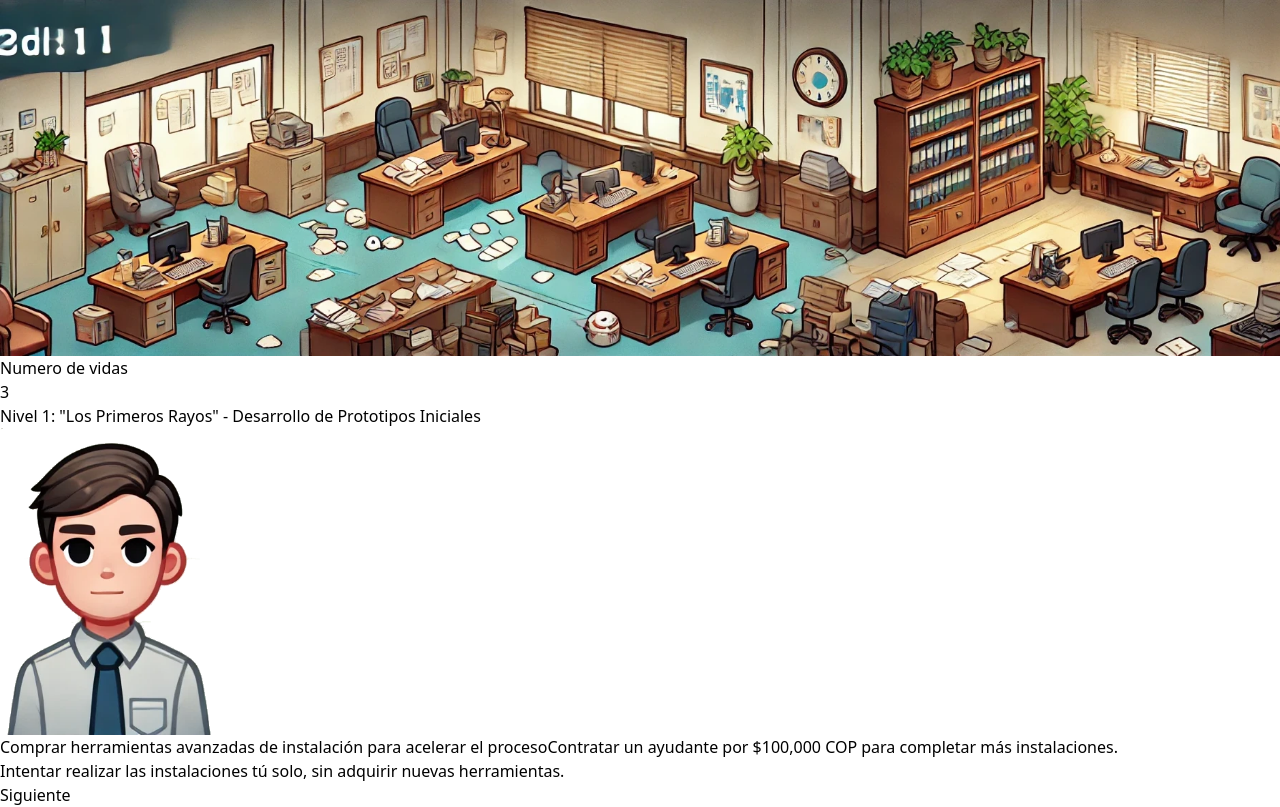
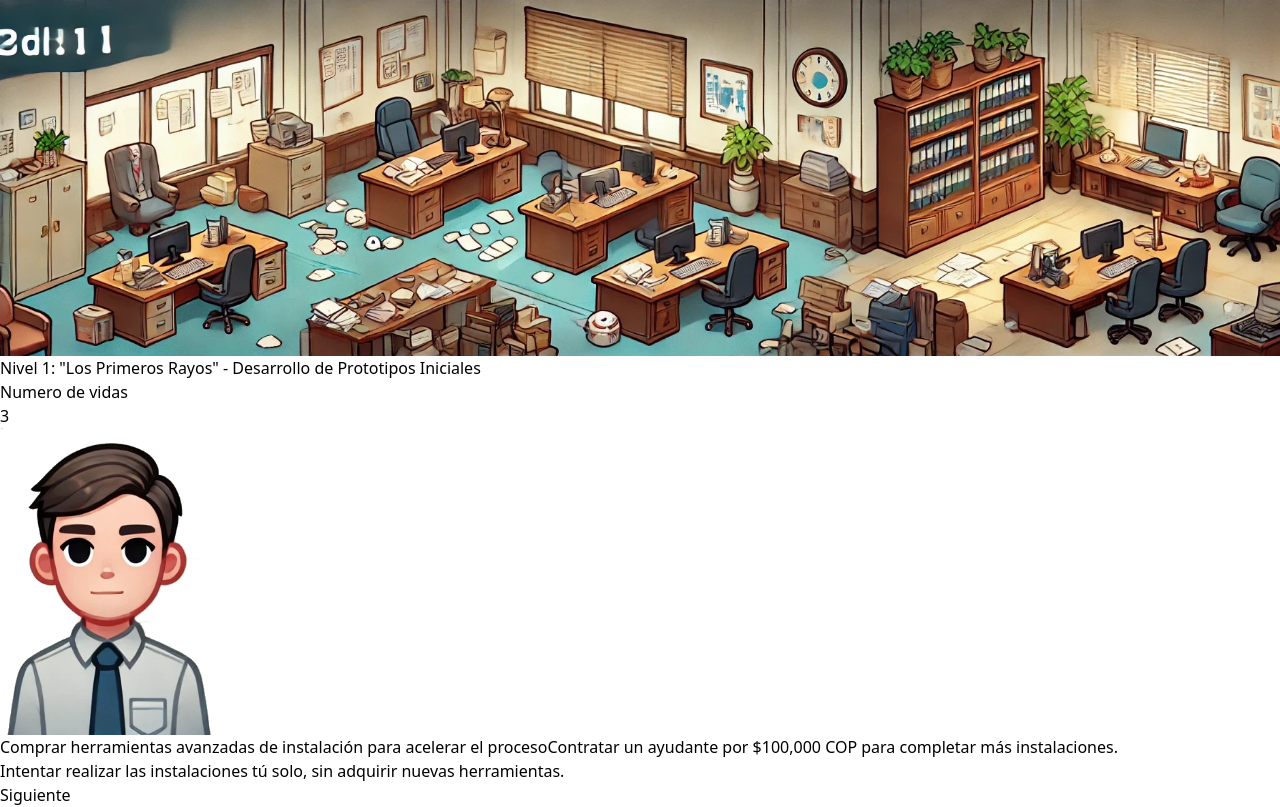
Before and after one commit to Kkmiloo/viaje-del-emprendedor-sostenible, a React (Vite) app: page /jugar in a window 1280 px wide. Built offline with nearby package versions, Linux system fonts and the light colour scheme.

Commit message:
add: mock styles

```diff
--- a/src/components/dialog/Dialog.tsx
+++ b/src/components/dialog/Dialog.tsx
@@ -60,7 +60,7 @@ export const Dialog = ({ text }: DialogProps) => {
   };
 
   return (
-    <div className='opacity-95  p-4 px-10 md:py-4 rounded-xl border-4 absolute bg-yellow-900 text-white text-lg bottom-5 md:bottom-10 max-h-56 md:max-h-64 h-[300px] w-full max-w-[calc(100%-18rem)] mx-36'>
+    <div className='opacity-95  p-4 px-10 md:py-4 rounded-xl border-4 absolute bg-yellow-900 text-white text-lg bottom-5 md:bottom-10 max-h-56 md:max-h-64 h-[300px] w-full md:max-w-[calc(100%-18rem)] max-w-[calc(100%-2rem)] mx-8 md:mx-36'>
       <div ref={containerRef} className='h-full overflow-auto'>
         <p>{pages[currentPage]}</p>
         {currentPage < pages.length - 1 && (
--- a/src/page/game/GamePage.tsx
+++ b/src/page/game/GamePage.tsx
@@ -93,12 +93,12 @@ const GamePage = () => {
               alt='background'
             />
             <div className='relative max-w-6xl m-auto px-4 z-20 text-2xl text-red-300 bg-stone-700'>
+              <h1 className='font-bold text-gray-200 text-center'>{scenes[level - 1].name}</h1>
               <p>Numero de vidas</p>
               <p>{lives}</p>
-              <h1>{scenes[level - 1].name}</h1>
             </div>
             <img
-              className='absolute bottom-[300px] left-28 object-cover z-30'
+              className='absolute bottom-[90px] left-28 object-cover z-30'
               width={220}
               src={man}
               alt='character'
```
